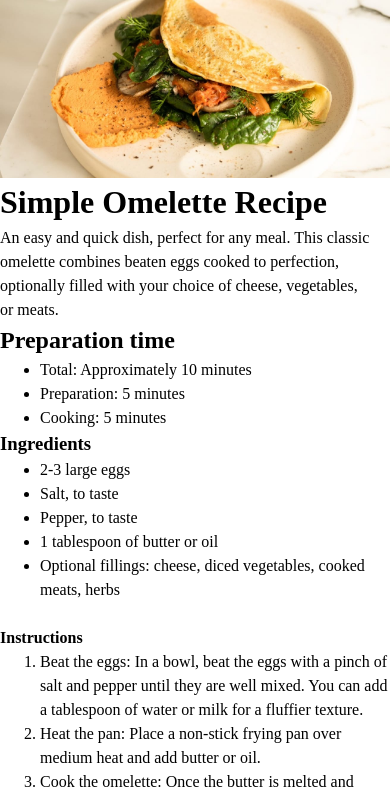
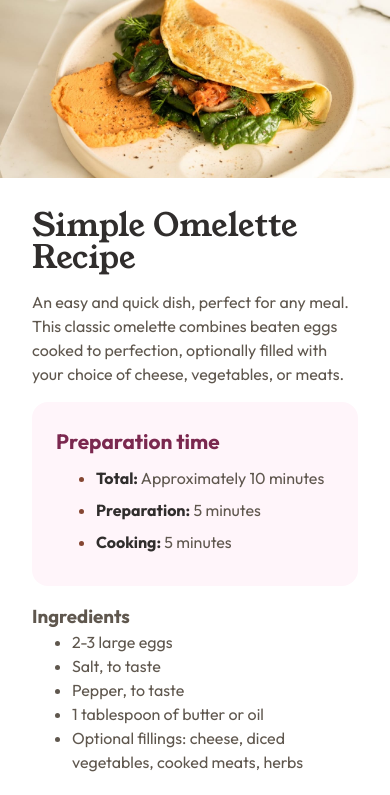
Before and after one commit to juliabush/recipe-main-page, a plain HTML site: page index.html in a window 390 px wide. Shown: the top 795 px of the page. Drawn offline with Linux system fonts and the light colour scheme.

Commit message:
Half of mobile version done

```diff
--- a/index.html
+++ b/index.html
@@ -15,6 +15,7 @@
   <picture class="website__main-image">
     <img src="/assets/images/image-omelette.jpeg" alt="">
   </picture>
+<section class="website__main-text">
   <h1 class="website__main-title">
     Simple Omelette Recipe
   </h1>
@@ -22,14 +23,14 @@
     An easy and quick dish, perfect for any meal. This classic omelette combines beaten eggs cooked
     to perfection, optionally filled with your choice of cheese, vegetables, or meats.
   </p>
-<section class="website__preperation-box">
-  <h2 class="preperation-box__title">
+  <section class="website__preparation-box">
+    <h2 class="preparation-box__title">
       Preparation time
     </h2>
     <ul>
-    <li>Total: Approximately 10 minutes</li>
-    <li>Preparation: 5 minutes</li>
-    <li>Cooking: 5 minutes</li>
+      <li><span>Total:</span> Approximately 10 minutes</li>
+      <li><span>Preparation:</span> 5 minutes</li>
+      <li><span>Cooking:</span> 5 minutes</li>
     </ul>
   </section>
   <section class="website__ingredient-list">
@@ -84,19 +85,23 @@
       Calories
       277kcal
     </p>
+    <br>
     <p class="nutrition-facts__info">
      Carbs
       0g
     </p>
+    <br>
     <p class="nutrition-facts__info">
       Protein
       20g
     </p>
+    <br>
     <p class="nutrition-facts__info">
      Fat
      22g
     </p>
   </section>
+</section>
 </main>
 </body>
 </html>
--- a/style.css
+++ b/style.css
@@ -55,13 +55,8 @@
     overflow-wrap: break-word;
   }
 
-  /* 8. Improve line wrapping */
-  p {
-    text-wrap: pretty;
-  }
-  h1, h2, h3, h4, h5, h6 {
-    text-wrap: balance;
-  }
+
+
 
   /*
     9. Create a root stacking context
@@ -72,3 +67,46 @@
   html {
     height: 100%;
   }
+  .website__main-text {
+    margin: 2rem;
+    font-size: var(--font-size);
+    font-family: var(--ff-main);
+    color: var(--clr-Stone-600);
+    font-weight: var(--fw-light);
+    display: grid;
+    align-items: center;
+  }
+  h1 {
+    font-family: var(--ff-accent);
+    color: var(--clr-Stone-900);
+    font-weight: var(--fw-light);
+    font-size: 2rem;
+    line-height: 1;
+    margin-bottom: 1rem;
+  }
+  .website__main-description {
+    margin-bottom: 1rem;
+  }
+  .website__preparation-box {
+    background-color: var(--clr-Rose-50);
+    padding: 1.5rem;
+    border-radius: 1rem;
+    margin-bottom: 1rem;
+  }
+  h2 {
+    color: var(--clr-Rose-800);
+    margin-bottom: .5rem;
+    font-size: 1.3rem;
+  }
+  .website__preparation-box span {
+   color: var(--clr-Stone-900);
+   font-weight: var(--fw-bold);
+  }
+  .website__preparation-box li {
+    margin-bottom: .5rem;
+  }
+  .website__preparation-box li::marker {
+    color: var(--clr-Brown-800);
+    list-style-type: disc;
+
+  }
```
Lines whose indentation alone changed are shown as unchanged.
